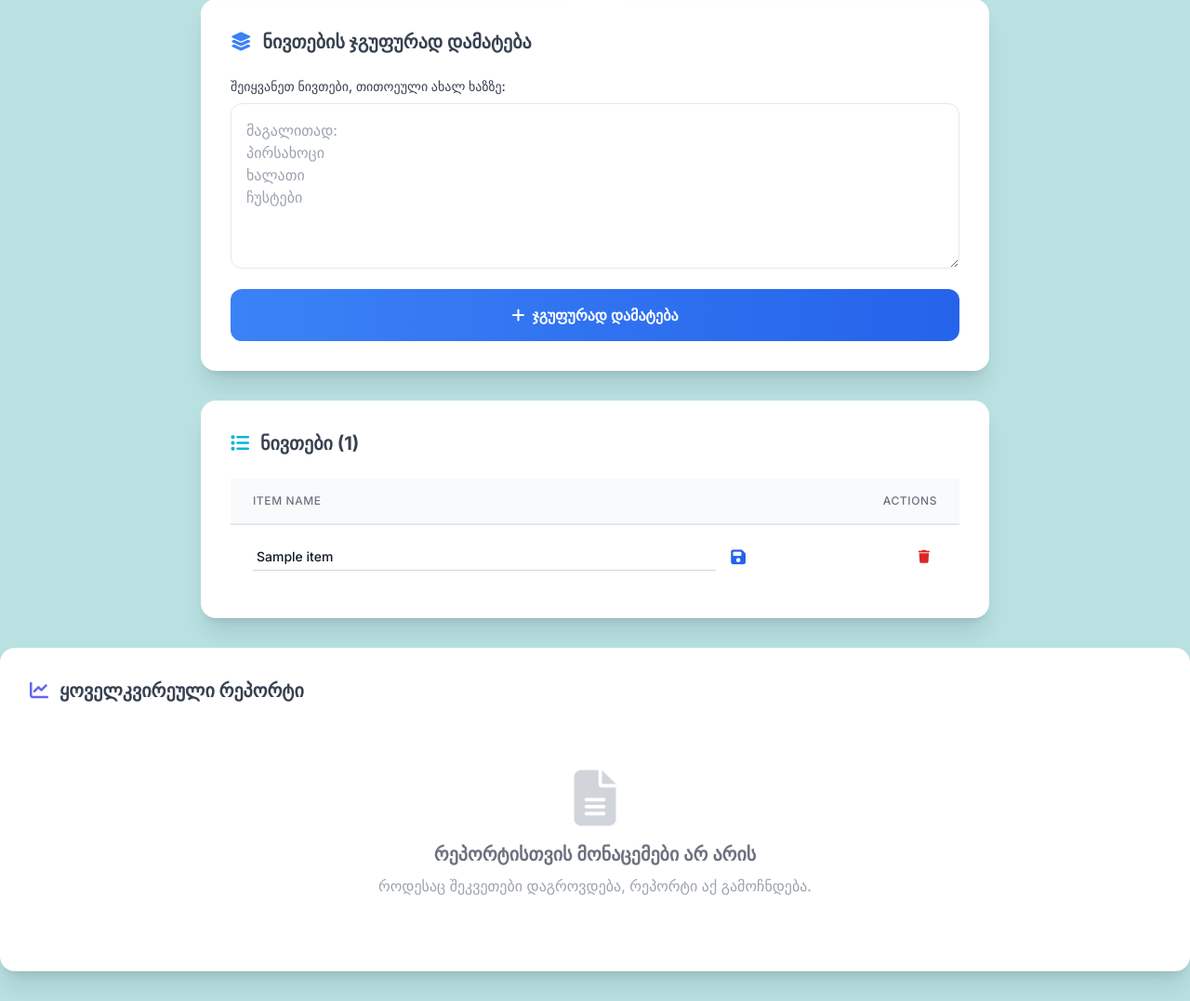
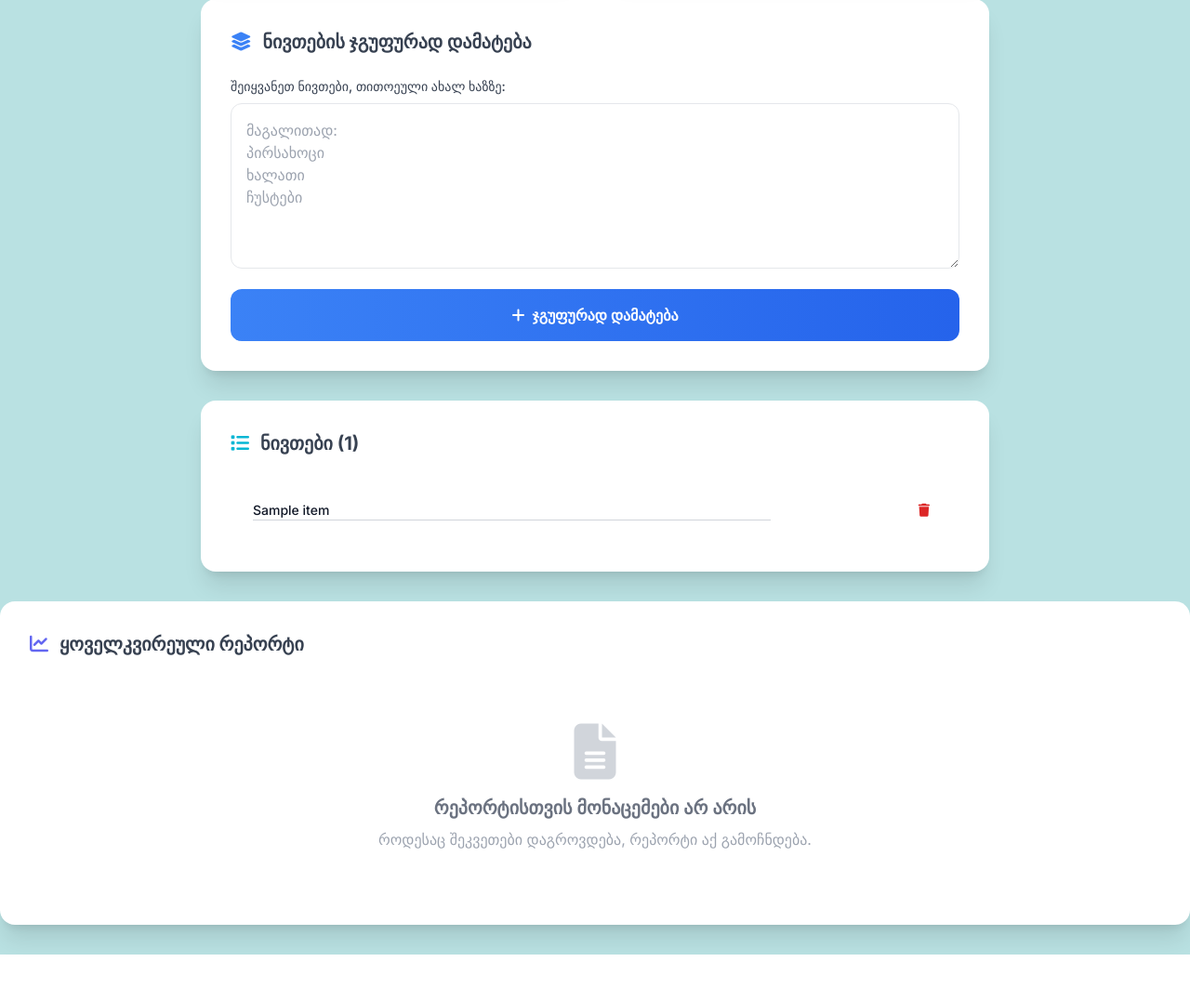
Before and after one commit to F1nn07/order-form-website, a Flask app: page /admin/ in a window 1280 px wide. Shown: the part 495-1572 px from the top of the page at 93% size. After the commit the page ends 1522 px from the top, so only its background shows below. Run offline with Flask 3, Linux system fonts and the light colour scheme; the visitor is signed in with stand-in values (Sample User, id 1); tables that the repository leaves empty hold one stand-in row (values such as "Sample post"); parts of the project's set-up code (start-up, migrations or seed data) failed here and were passed over; some libraries are stand-ins or nearby versions.

Commit message:
Enhance the Admin Panel with AJAX

```diff
--- a/app.py
+++ b/app.py
@@ -3,7 +3,7 @@ import os
 import json
 import sys
 import traceback
-from flask import Flask, render_template, request, redirect, url_for, session, flash
+from flask import Flask, render_template, request, redirect, url_for, session, flash, jsonify
 from flask_sqlalchemy import SQLAlchemy
 from werkzeug.security import generate_password_hash, check_password_hash
 import smtplib
@@ -304,55 +304,70 @@ def admin_logout():
     return redirect(url_for('index'))
 
 @app.route('/admin/', methods=['GET', 'POST'])
+# Replace your old admin_panel function with this simplified version
+@app.route('/admin/', methods=['GET'])
 def admin_panel():
     if not session.get('admin_logged_in'):
         return redirect(url_for('admin_login'))
 
-    if request.method == 'POST':
-        action = request.form.get('action')
+    items = Item.query.order_by(Item.name).all()
+    return render_template('admin_panel.html', items=items)
 
-        # === HANDLE ADDING A SINGLE ITEM ===
-        if action == 'add':
-            name = request.form.get('name', '').strip()
-            if name:
-                # Check if item already exists to prevent duplicates
-                existing_item = Item.query.filter_by(name=name).first()
-                if existing_item:
-                    flash(f'⚠️ Item "{name}" already exists.', 'warning')
-                else:
-                    new_item = Item(name=name)
-                    db.session.add(new_item)    # <-- Saves to database
-                    db.session.commit()         # <-- Commits the change
-                    flash(f'✅ Item "{name}" added successfully.', 'success')
-            else:
-                flash('⚠️ Please enter an item name.', 'warning')
+@app.route('/api/item/add', methods=['POST'])
+def api_add_item():
+    if not session.get('admin_logged_in'):
+        return jsonify({'status': 'error', 'message': 'Unauthorized'}), 401
 
-        # === HANDLE EDITING AN ITEM ===
-        elif action == 'edit':
-            item_id = request.form.get('id')
-            new_name = request.form.get('name', '').strip()
-            item_to_edit = Item.query.get(item_id) # <-- Get item from DB
-            if item_to_edit and new_name:
-                item_to_edit.name = new_name
-                db.session.commit()             # <-- Update in DB
-                flash(f'✅ Item updated to "{new_name}".', 'success')
+    data = request.get_json()
+    name = data.get('name', '').strip()
 
-        # === HANDLE DELETING AN ITEM ===
-        elif action == 'delete':
-            item_id = request.form.get('id')
-            item_to_delete = Item.query.get(item_id) # <-- Get item from DB by ID
-            if item_to_delete:
-                db.session.delete(item_to_delete)    # <-- Delete from DB
-                db.session.commit()
-                flash(f'✅ Item "{item_to_delete.name}" has been deleted.', 'success')
-        # You can add the 'bulk_add' logic here later if you need it
+    if not name:
+        return jsonify({'status': 'error', 'message': 'Item name cannot be empty'}), 400
 
-        return redirect(url_for('admin_panel'))
+    new_item = Item(name=name)
+    db.session.add(new_item)
+    db.session.commit()
 
-    # For GET requests, fetch items from the database
-    items = Item.query.order_by(Item.name).all() # <-- Reads from database
-    return render_template('admin_panel.html', items=items, report_data=None)
-# (Keep your save_progress and clear_session functions as is)
+    # Return the new item's data so the frontend can display it
+    return jsonify({
+        'status': 'success',
+        'item': {
+            'id': new_item.id,
+            'name': new_item.name
+        }
+    })
+
+@app.route('/api/item/delete/<int:item_id>', methods=['DELETE'])
+def api_delete_item(item_id):
+    if not session.get('admin_logged_in'):
+        return jsonify({'status': 'error', 'message': 'Unauthorized'}), 401
+
+    item_to_delete = Item.query.get(item_id)
+    if item_to_delete:
+        db.session.delete(item_to_delete)
+        db.session.commit()
+        return jsonify({'status': 'success', 'message': 'Item deleted'})
+
+    return jsonify({'status': 'error', 'message': 'Item not found'}), 404
+
+@app.route('/api/item/edit/<int:item_id>', methods=['PUT'])
+def api_edit_item(item_id):
+    if not session.get('admin_logged_in'):
+        return jsonify({'status': 'error', 'message': 'Unauthorized'}), 401
+
+    data = request.get_json()
+    new_name = data.get('name', '').strip()
+
+    item_to_edit = Item.query.get(item_id)
+    if item_to_edit and new_name:
+        item_to_edit.name = new_name
+        db.session.commit()
+        return jsonify({'status': 'success', 'message': 'Item updated'})
+
+    return jsonify({'status': 'error', 'message': 'Invalid data or item not found'}), 400
+
+# --- END: API Routes ---
+
 @app.route('/save-progress', methods=['POST'])
 def save_progress():
     try:
--- a/static/script.js
+++ b/static/script.js
@@ -214,3 +214,110 @@ function submitAction(action, itemId = null) {
     // Submit the form
     form.submit();
 }
+
+// Add this to the end of static/script.js
+
+document.addEventListener('DOMContentLoaded', () => {
+    const addItemForm = document.getElementById('addItemForm');
+    const newItemNameInput = document.getElementById('newItemName');
+    const itemList = document.getElementById('itemList');
+
+    // --- 1. Handle ADDING a new item ---
+    if (addItemForm) {
+        addItemForm.addEventListener('submit', (e) => {
+            e.preventDefault();
+            const itemName = newItemNameInput.value.trim();
+
+            if (itemName) {
+                fetch('/api/item/add', {
+                    method: 'POST',
+                    headers: { 'Content-Type': 'application/json' },
+                    body: JSON.stringify({ name: itemName })
+                })
+                .then(response => response.json())
+                .then(data => {
+                    if (data.status === 'success') {
+                        // If successful, add new item row to the table
+                        const newRow = document.createElement('tr');
+                        newRow.id = `item-row-${data.item.id}`;
+                        newRow.innerHTML = `
+                            <td class="px-6 py-4 whitespace-nowrap">
+                                <div class="flex items-center">
+                                   <input type="text" name="name" value="${data.item.name}"
+                                          class="edit-item-input bg-transparent border-b border-gray-300 w-full text-sm font-medium text-gray-900"
+                                          data-id="${data.item.id}">
+                                </div>
+                            </td>
+                            <td class="px-6 py-4 whitespace-nowrap text-sm font-medium text-right">
+                                <button class="save-item-btn text-blue-600 hover:text-blue-900 hidden" data-id="${data.item.id}" title="Save">
+                                    <i class="fas fa-save text-lg"></i>
+                                </button>
+                                <button class="delete-item-btn text-red-600 hover:text-red-900 p-2" data-id="${data.item.id}" title="Delete">
+                                    <i class="fas fa-trash"></i>
+                                </button>
+                            </td>
+                        `;
+                        itemList.appendChild(newRow);
+                        newItemNameInput.value = ''; // Clear the input
+                    } else {
+                        alert(`Error: ${data.message}`);
+                    }
+                });
+            }
+        });
+    }
+
+    // --- 2. Handle DELETING and EDITING items ---
+    if (itemList) {
+        itemList.addEventListener('click', (e) => {
+            const target = e.target.closest('button');
+            if (!target) return;
+
+            // Handle DELETE
+            if (target.classList.contains('delete-item-btn')) {
+                const itemId = target.dataset.id;
+                if (confirm('Are you sure you want to delete this item?')) {
+                    fetch(`/api/item/delete/${itemId}`, { method: 'DELETE' })
+                    .then(response => response.json())
+                    .then(data => {
+                        if (data.status === 'success') {
+                            document.getElementById(`item-row-${itemId}`).remove();
+                        } else {
+                            alert(`Error: ${data.message}`);
+                        }
+                    });
+                }
+            }
+
+            // Handle SAVE (for edits)
+            if (target.classList.contains('save-item-btn')) {
+                const itemId = target.dataset.id;
+                const inputField = document.querySelector(`.edit-item-input[data-id='${itemId}']`);
+                const newName = inputField.value.trim();
+
+                fetch(`/api/item/edit/${itemId}`, {
+                    method: 'PUT',
+                    headers: { 'Content-Type': 'application/json' },
+                    body: JSON.stringify({ name: newName })
+                })
+                .then(response => response.json())
+                .then(data => {
+                    if (data.status === 'success') {
+                        target.classList.add('hidden'); // Hide save button again
+                    } else {
+                        alert(`Error: ${data.message}`);
+                    }
+                });
+            }
+        });
+
+        // Show save button when an item name is changed
+        itemList.addEventListener('input', (e) => {
+            if (e.target.classList.contains('edit-item-input')) {
+                const itemId = e.target.dataset.id;
+                const saveBtn = document.querySelector(`.save-item-btn[data-id='${itemId}']`);
+                saveBtn.classList.remove('hidden');
+            }
+        });
+    }
+});
--- a/templates/admin_panel.html
+++ b/templates/admin_panel.html
@@ -50,14 +50,12 @@
                     <i class="fas fa-plus-circle mr-3 text-green-500"></i>
                     ახალი ნივთის დამატება
                 </h2>
-                <form method="post" class="space-y-4">
-                    <input type="hidden" name="action" value="add">
-                    <div>
+                <form id="addItemForm" class="space-y-4"> <div>
                 <label class="block text-sm font-medium text-gray-700 mb-2">ნივთის დასახელება</label>
-                        <input type="text" name="name" placeholder="მაგ.: ბამბა"
-                               class="w-full p-4 border border-gray-200 rounded-xl focus:ring-2 focus:ring-blue-500 focus:border-transparent transition-all" required>
+                <input type="text" id="newItemName" name="name" placeholder="მაგ.: ბამბა"
+               class="w-full p-4 border border-gray-200 rounded-xl" required>
                      </div>
-                    <button type="submit" class="w-full bg-gradient-to-r from-green-500 to-green-600 text-white py-4 rounded-xl font-semibold hover:from-green-600 hover:to-green-700 transition-all">
+                <button type="submit" class="w-full bg-gradient-to-r from-green-500 to-green-600 text-white py-4 rounded-xl font-semibold">
                       <i class="fas fa-plus mr-2"></i>ნივთის დამატება
                 </button>
                 </form>
@@ -104,35 +102,21 @@
    <div class="overflow-x-auto">
     <table class="w-full">
         <thead>
-            <tr class="bg-gray-50 border-b-2 border-gray-200">
-                <th class="px-6 py-4 text-left text-xs font-medium text-gray-500 uppercase tracking-wider">Item Name</th>
-                <th class="px-6 py-4 text-right text-xs font-medium text-gray-500 uppercase tracking-wider">Actions</th>
-            </tr>
             </thead>
-        <tbody class="divide-y divide-gray-200">
-            {% for item in items %}
-            <tr class="hover:bg-gray-50 transition-colors">
-                <td class="px-6 py-4 whitespace-nowrap">
-                    <form method="post" class="flex items-center">
-                        <input type="hidden" name="action" value="edit">
-                        <input type="hidden" name="id" value="{{ item.id }}">
+        <tbody id="itemList" class="divide-y divide-gray-200"> {% for item in items %}
+            <tr id="item-row-{{ item.id }}"> <td class="px-6 py-4 whitespace-nowrap">
+                    <div class="flex items-center">
                        <input type="text" name="name" value="{{ item.name }}"
-                                class="bg-transparent border-b border-gray-300 focus:border-blue-500 focus:outline-none px-1 py-1 w-full text-sm font-medium text-gray-900">
-                        <button type="submit" class="ml-4 text-blue-600 hover:text-blue-900" title="Save">
+                              class="edit-item-input bg-transparent border-b border-gray-300 w-full text-sm font-medium text-gray-900"
+                              data-id="{{ item.id }}"> </div>
+                </td>
+                <td class="px-6 py-4 whitespace-nowrap text-sm font-medium text-right">
+                    <button class="save-item-btn text-blue-600 hover:text-blue-900 hidden" data-id="{{ item.id }}" title="Save">
                         <i class="fas fa-save text-lg"></i>
                     </button>
-                    </form>
-                </td>
-
-                <td class="px-6 py-4 whitespace-nowrap text-sm font-medium text-right">
-                    <form method="post" class="inline-block">
-                        <input type="hidden" name="action" value="delete">
-                        <input type="hidden" name="id" value="{{ item.id }}">
-                        <button type="submit" class="text-red-600 hover:text-red-900 p-2 rounded-full hover:bg-red-50" title="Delete"
-                                onclick="return confirm('ნამდვილად გსურთ ნივთის წაშლა?\'{{ item.name }}\'?')">
+                    <button class="delete-item-btn text-red-600 hover:text-red-900 p-2" data-id="{{ item.id }}" title="Delete">
                         <i class="fas fa-trash"></i>
                     </button>
-                    </form>
                 </td>
             </tr>
             {% endfor %}
```
Lines whose indentation alone changed are shown as unchanged.
